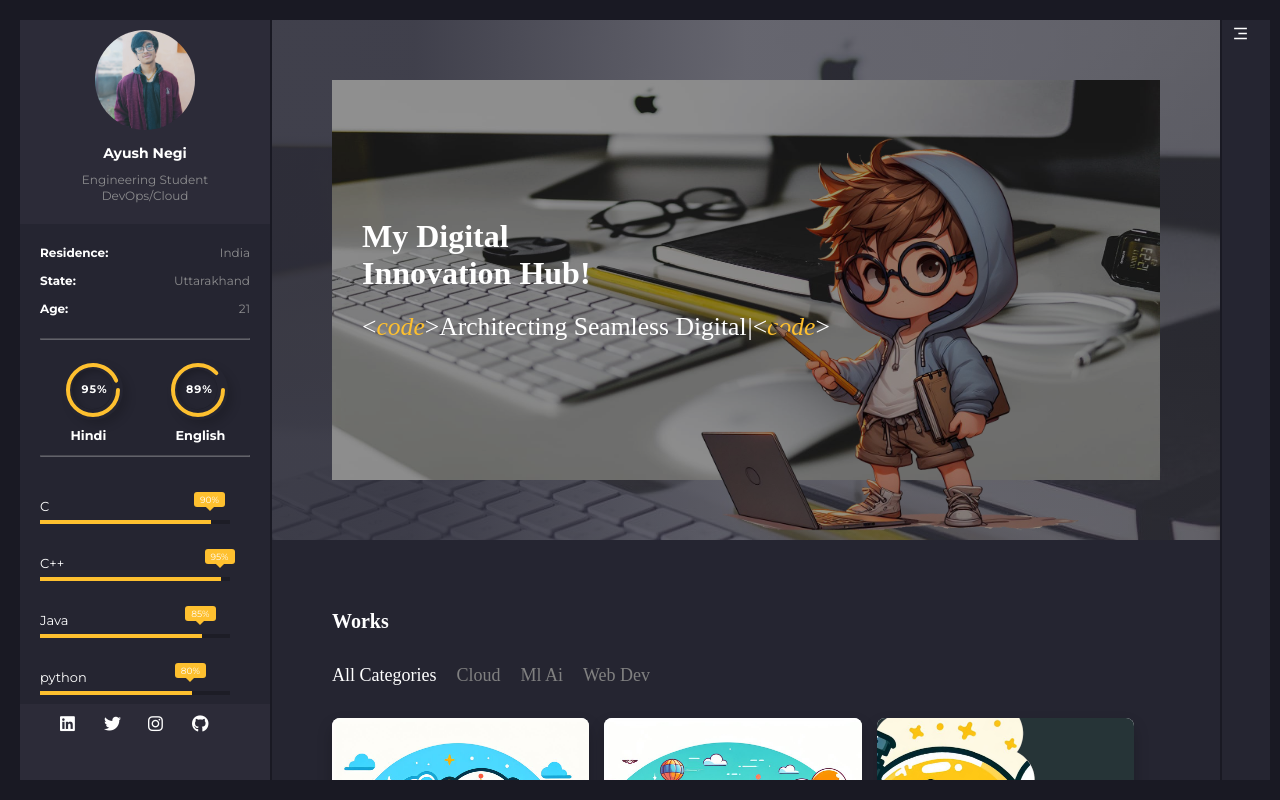
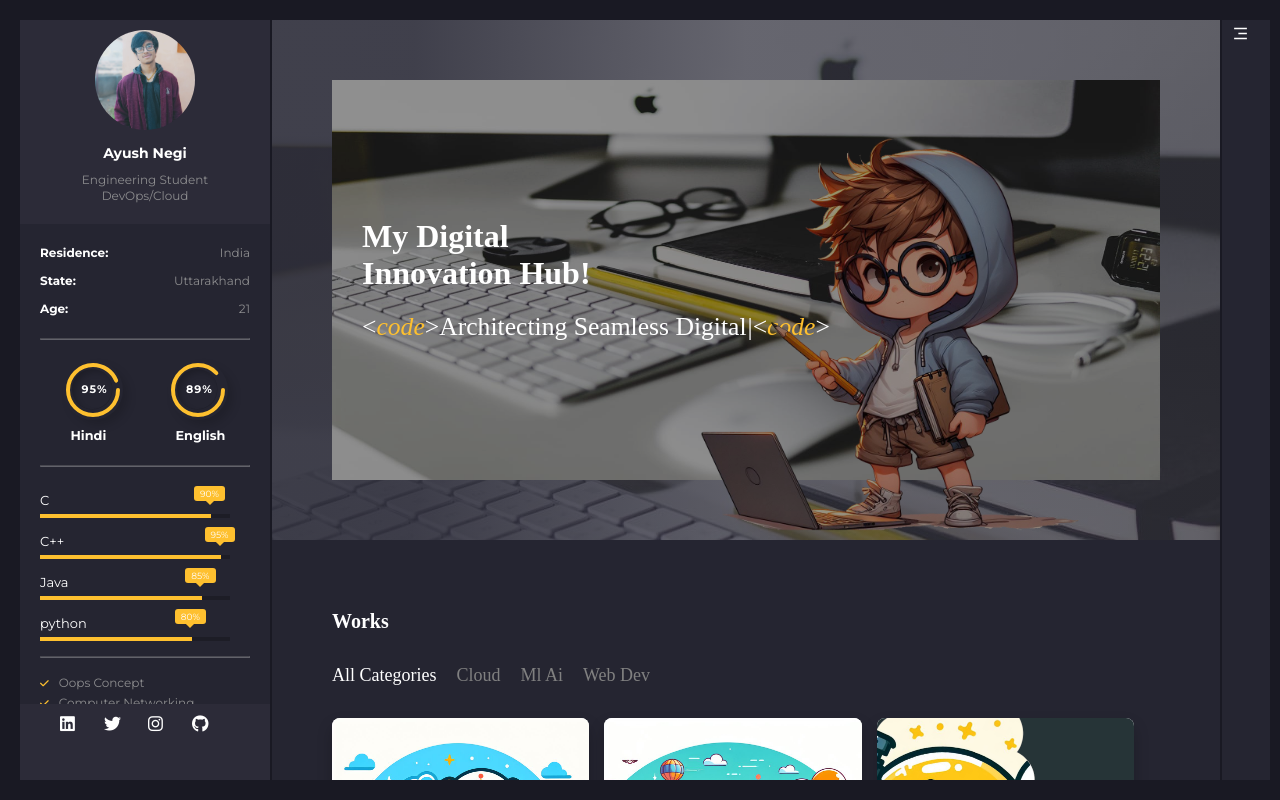
Before and after one commit to Light0Yagami/Portfolio-Ayush_Negi, a React (Create React App) app: page / in a window 1280 px wide. Built offline with nearby package versions, Linux system fonts and the light colour scheme.

Commit message:
second line

```diff
--- a/src/component/sidebar/Side.jsx
+++ b/src/component/sidebar/Side.jsx
@@ -58,7 +58,7 @@ const downloadresume =(url)=>{
               <Lang finalCounter={89} Language="English"/>
               </div>
               </div>
-              <hr/>
+              <hr class = "secline"/>
 
               <Skillbar/>
               <hr/>
--- a/src/component/sidebar/side.css
+++ b/src/component/sidebar/side.css
@@ -94,6 +94,14 @@ hr{
     height : 2px;
     background-color: #646466;
     margin-top: 15px;
+    opacity: 0.3;
+}
+
+.secline{
+
+    height : 2px;
+    background-color: #646466;
+    margin-top: 25px;
     opacity: 0.3;
 }
 
--- a/src/component/skillbar/skillbar.css
+++ b/src/component/skillbar/skillbar.css
@@ -8,7 +8,7 @@
 
 .skill-container .skill-box{
     width: 100%;
-    margin: 25px 0;
+    margin: 10px 0;
 }
 
 .skill-box .skill-title{
@@ -17,7 +17,7 @@
     font-family: var(--font-family);
     font-style:initial;
     font-weight: 500;
-    line-height: 28px;
+    line-height: 27px;
     color: var(--color-title)
 }
 
```
